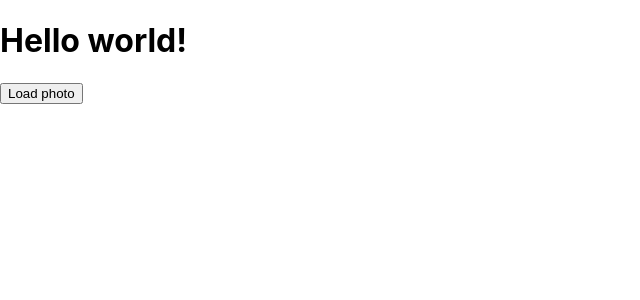
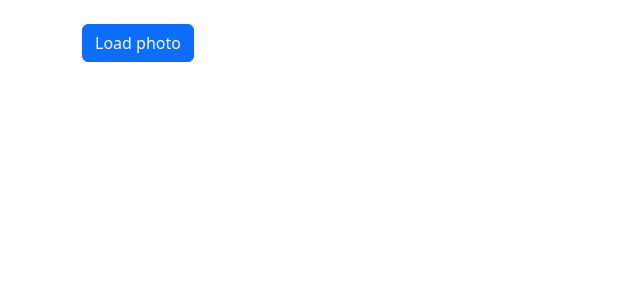
Before and after one commit to Githi54/gallery__app, a React (Create React App) app: page / in a window 1280 px wide. Shown: the top 300 px of the page, without its empty margins (0-640 px from the left). Built offline with nearby package versions, Linux system fonts and the light colour scheme.

Commit message:
created some components

```diff
--- a/package.json
+++ b/package.json
@@ -11,8 +11,10 @@
     "@types/react": "^18.0.25",
     "@types/react-dom": "^18.0.9",
     "axios": "^1.2.0",
+    "bootstrap": "^5.2.3",
     "node-fetch": "^3.3.0",
     "react": "^18.2.0",
+    "react-bootstrap": "^2.6.0",
     "react-dom": "^18.2.0",
     "react-scripts": "5.0.1",
     "typescript": "^4.9.3",
--- a/src/App.tsx
+++ b/src/App.tsx
@@ -1,23 +1,28 @@
 import { useCallback, useState } from "react";
 import { fetchApi } from "./api/api";
-import { Image } from "./types/Image";
+import { ImagesList } from "./Components/ImagesList";
+import { IMG } from "./types/Image";
+import 'bootstrap/dist/css/bootstrap.min.css';
 
 export function App() {
-  const [images, setImages] = useState<Image[]>([]);
+  const [images, setImages] = useState<IMG[]>([]);
 
   const loadPhoto = useCallback(async () => {
     const data = await fetchApi();
 
-    setImages(data.slice(0, 5));
+    setImages(data);
   }, [])
 
   return (
-    <>
-    <h1>Hello world!</h1>
-    <button onClick={loadPhoto}>Load photo</button>
-    {images.length > 0 && images.map(image => (
-      <img src={image.urls.small} alt="dfa" />
-    ))}
-    </>
+    <div className="container">
+      <br />
+      <button className="btn btn-primary btn-md" onClick={loadPhoto}>Load photo</button>
+      <br /><br />
+      <div className="photos">
+      {images.length > 0 && (
+      <ImagesList images={images} />
+    )}
+      </div>
+    </div>
   );
 }
--- /dev/null
+++ b/src/Components/ImagesList.tsx
@@ -0,0 +1,12 @@
+import { IMG } from "../types/Image";
+import { IndividualImage } from "./IndividualImage";
+
+type Props = {
+  images: IMG[]
+};
+
+export const ImagesList: React.FC<Props> = ({ images }) => {
+  return images.map((image: IMG) => (
+        <IndividualImage key={image.id} image={image} />
+      ));
+};
--- /dev/null
+++ b/src/Components/IndividualImage.tsx
@@ -0,0 +1,15 @@
+import { IMG } from "../types/Image";
+
+type Props = {
+  image: IMG
+};
+
+export const IndividualImage: React.FC<Props> = ({ image }) => {
+  return (
+    <div className="photo">
+      <a href="/" >
+        <img src={`${image.urls.small}`} alt="ikhjlj" />
+      </a>
+    </div>
+  );
+};
--- a/src/types/Image.ts
+++ b/src/types/Image.ts
@@ -1,7 +1,7 @@
 import { URLS } from "./Urls";
 import { User } from "./User";
 
-export interface Image {
+export interface IMG {
   id: string,
   user: User,
   urls: URLS,
```
Also changed, not shown: 1 other file (tests, documents, lock files or other folders).
